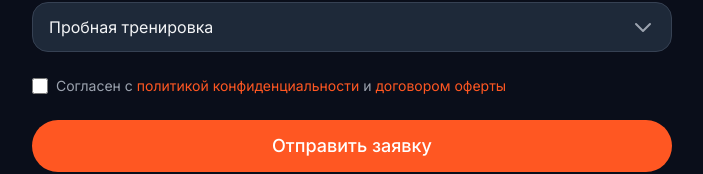
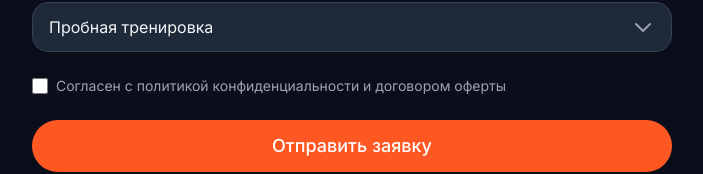
Before and after one commit to glebgrachev/fit-yourself, a React (Vite) app: page / in a window 1280 px wide. Shown: the part 1131-1305 px from the top of the page, without its empty margins (288-991 px from the left). Built offline with nearby package versions, Linux system fonts and the light colour scheme; no server answers; the database is empty.

Commit message:
Remove broken links from BookingForm, keep only text in checkbox

```diff
--- a/src/components/Sections/BookingForm.jsx
+++ b/src/components/Sections/BookingForm.jsx
@@ -201,14 +201,7 @@ function BookingForm({ onSuccess, preselectedService, hideServiceSelect = false
       <div className="flex items-center gap-2">
         <input type="checkbox" id="consent" required className="w-4 h-4 bg-gray-800 border border-gray-700 rounded" />
         <label htmlFor="consent" className="text-sm text-text-secondary">
-          Согласен с
-          <a href="/privacy" target="_blank" rel="noopener noreferrer" className="text-primary hover:underline ml-1">
-            политикой конфиденциальности
-          </a>
-          {' '}и{' '}
-          <a href="/offer" target="_blank" rel="noopener noreferrer" className="text-primary hover:underline">
-            договором оферты
-          </a>
+          Согласен с политикой конфиденциальности и договором оферты
         </label>
       </div>
 
```
